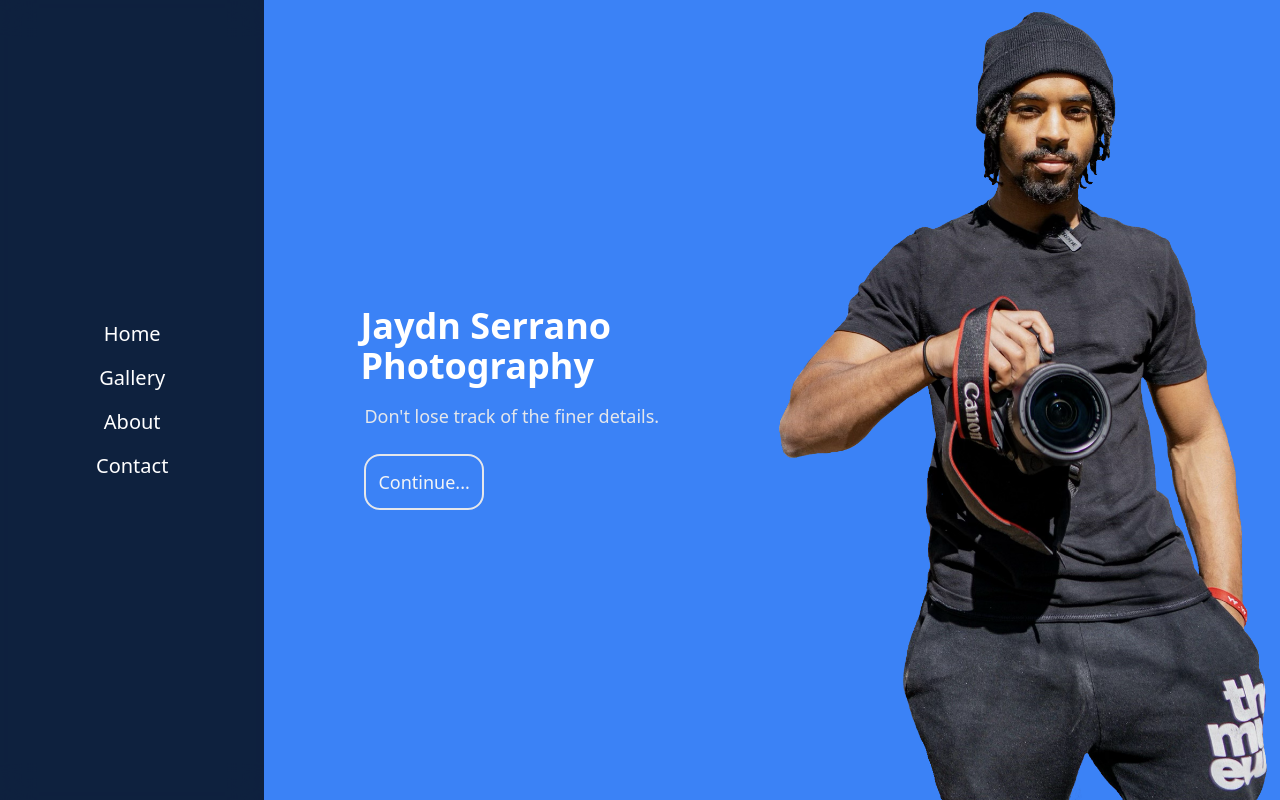
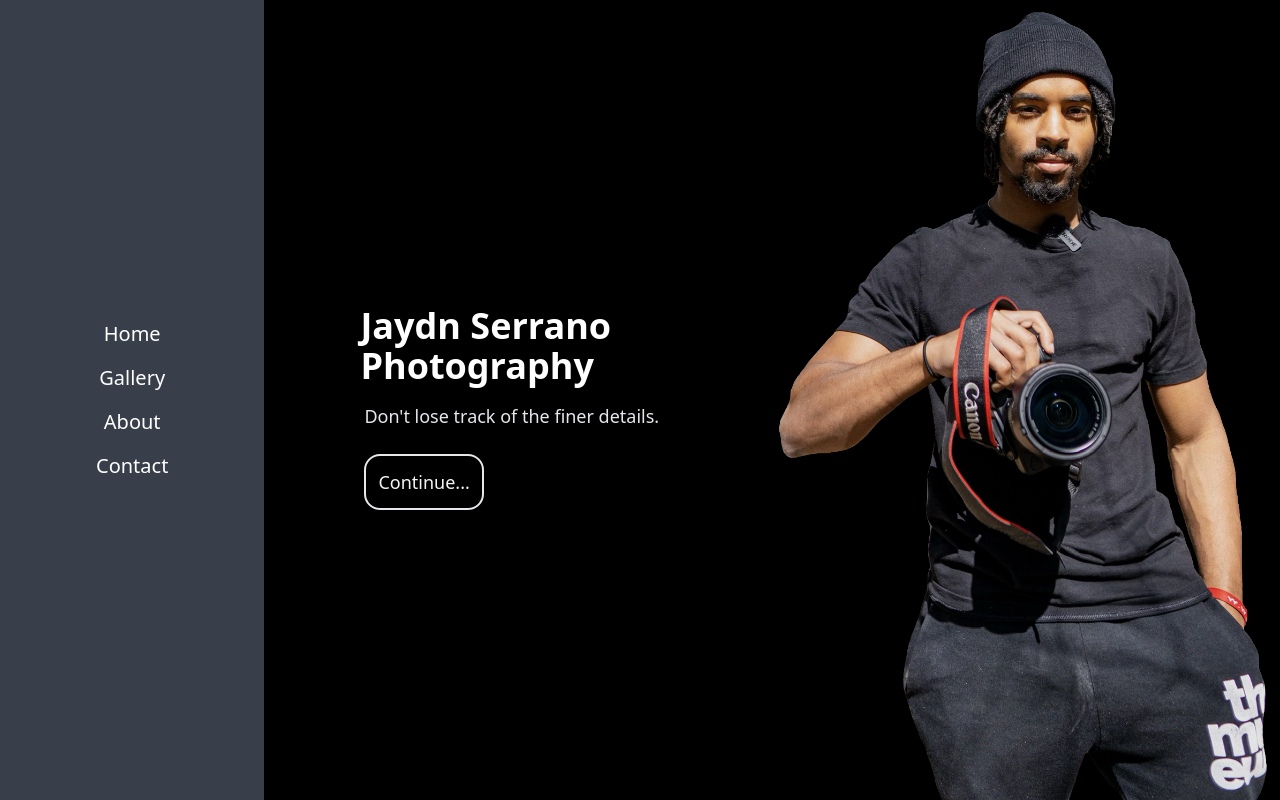
Before and after one commit to connoraleks/JaydnSerrano-Frontend, a React (Create React App) app in the folder frontend/: page / in a window 1280 px wide. Built offline with nearby package versions, Linux system fonts and the light colour scheme.

Commit message:
background color change

```diff
--- a/frontend/src/App.js
+++ b/frontend/src/App.js
@@ -4,7 +4,7 @@ import {useState} from 'react';
 function App() {
   const [display, setDisplay] = useState('#home');
   return(
-      <main className="h-screen w-screen bg-blue-500 flex">
+      <main className="h-screen w-screen black flex">
         <Navbar setDisplay={setDisplay} display={display}></Navbar>
         <Display setDisplay={setDisplay} display={display}></Display>
       </main>
--- a/frontend/src/components/Navbar.jsx
+++ b/frontend/src/components/Navbar.jsx
@@ -2,7 +2,7 @@ const Navbar = ({setDisplay, setMobileMenu}) => {
     const closeWindow = () => setMobileMenu(false);
     const buttonHover = "text-white text-xl hover:text-blue-500 px-8 lg:px-16 xl:px-24";
     return (
-        <nav className="hidden md:flex h-full flex-col justify-center gap-24 bg-black bg-opacity-75 backdrop-blur-lg box-border text-center">
+        <nav className="hidden md:flex h-full flex-col justify-center gap-24 bg-gray-600 bg-opacity-75 backdrop-blur-lg box-border text-center">
             <div className="w-full flex flex-col justify-center items-center gap-4 text-lg">
                 <button className={buttonHover} onClick={() => {setDisplay("#home"); closeWindow();}}>Home</button>
                 <button className={buttonHover} onClick={() => {setDisplay("#gallery"); closeWindow();}}>Gallery</button>
```
